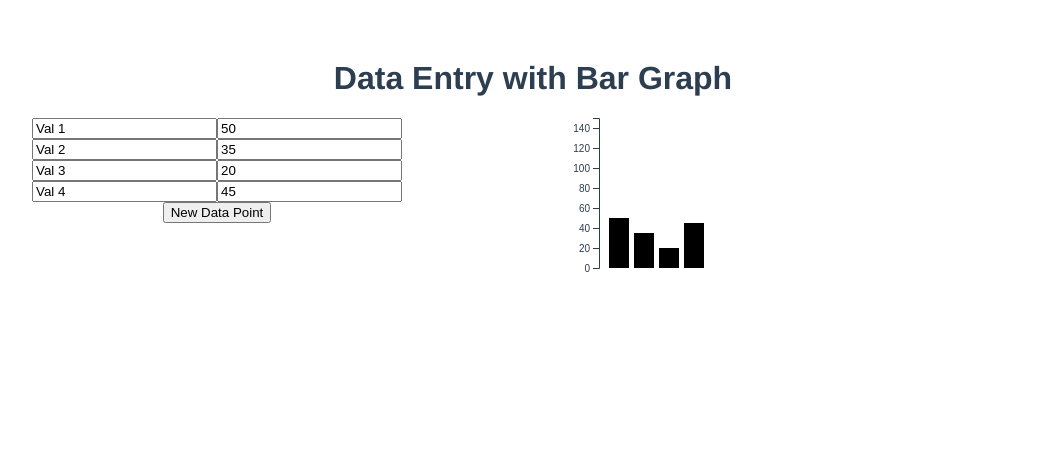
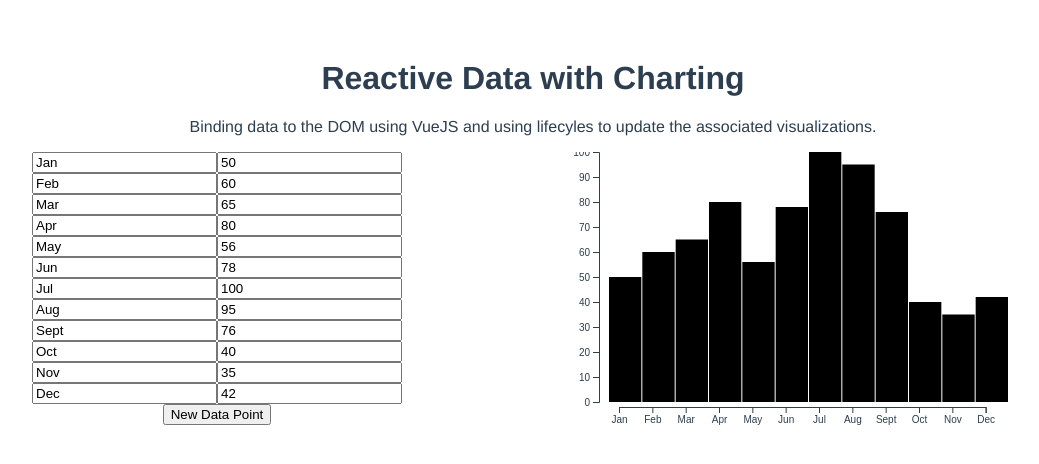
Before and after one commit to ignoreintuition/d3vue, a Vue app: page / in a window 1280 px wide. Shown: the top 464 px of the page, without its empty margins (107-1146 px from the left). Built offline with nearby package versions, Linux system fonts and the light colour scheme.

Commit message:
Added scales and domains
Scales
Domains
options parameter to allow custom settings

```diff
--- a/src/App.vue
+++ b/src/App.vue
@@ -1,6 +1,7 @@
 <template>
   <div id="app">
-  <h1> Data Entry with Bar Graph </h1>
+  <h1> Reactive Data with Charting </h1>
+  <p> Binding data to the DOM using VueJS and using lifecyles to update the associated visualizations. </p>
   <index/>
   </div>
 </template>
--- a/src/components/index.vue
+++ b/src/components/index.vue
@@ -21,18 +21,33 @@ export default {
   data () {
     return {
       dataSet: [
-        {'val': 50,'name': 'Val 1'},
-        {'val': 35,'name': 'Val 2'},
-        {'val': 20,'name': 'Val 3'},
-        {'val': 45,'name': 'Val 4'}
-      ]
+        {'val': 50,'name': 'Jan'},
+        {'val': 60,'name': 'Feb'},
+        {'val': 65,'name': 'Mar'},
+        {'val': 80,'name': 'Apr'},
+        {'val': 56,'name': 'May'},
+        {'val': 78,'name': 'Jun'},
+        {'val': 100,'name': 'Jul'},
+        {'val': 95,'name': 'Aug'},
+        {'val': 76,'name': 'Sept'},
+        {'val': 40,'name': 'Oct'},
+        {'val': 35,'name': 'Nov'},
+        {'val': 42,'name': 'Dec'}
+      ],
+      options: {
+        selector: '#chart',
+        metric: 'val',
+        dim: 'name',
+        height: 250,
+        width: 400
+      }
     }
   },
   mounted: function() {
-    this.$helpers.barChart.update(this.$d3, this.dataSet);
+    this.$helpers.barChart.update(this.$d3, this.dataSet, this.options);
   },
   beforeUpdate: function(){
-    this.$helpers.barChart.update(this.$d3, this.dataSet);
+    this.$helpers.barChart.update(this.$d3, this.dataSet, this.options);
   },
   methods: {
     addDataPoint: function () {
--- a/src/v-charts/index.js
+++ b/src/v-charts/index.js
@@ -2,27 +2,68 @@ export default {
   install: function (Vue) {
     Vue.prototype.$helpers = {
       barChart: {
-        update: function(d3, ds) {
-          var svg = d3.select("#chart")
+        // $helpers.barchart.update
+        // d3 - d3 instance
+        // ds - dataSet
+        // options
+        // { selector: '#chart'
+        //   metric: 'count'
+        //   dim: 'dimension'
+        // }
+        update: function(d3, ds, options) {
+          var domainArr = [];
+          var rangeArr = [];
+
+          var svg = d3.select(options.selector)
           var g = svg.selectAll("rect")
           .data(ds);
 
+          var maxVal = Math.max.apply(Math,ds.map(function(o){
+            return o[options.metric];
+          }));
+
+          ds.forEach(function(t){domainArr.push(t[options.dim])})
+          ds.forEach(function(t, i){rangeArr.push(options.width * i / ds.length)})
+
+          var xScale = d3.scaleOrdinal()
+              .domain(domainArr)
+              .range(rangeArr);
+
           var yScale = d3.scaleLinear()
-            .range([150, 0])
-            .domain([0,150]);
+            .domain([0,maxVal])
+            .range([options.height, 0]);
 
           var yAxis = d3.axisLeft()
               .scale(yScale);
 
-          g.enter().append("rect")
-          .attr("width", 20)
+          var xAxis = d3.axisBottom()
+              .scale(xScale);
+
+          svg.selectAll("g").remove();
+
+          g.enter()
+          .append("rect")
           .merge(g)
-          .attr("height", function(d) {return d.val})
-          .attr("x", function(d, i){ return (i * 25) + 60})
-          .attr("y", function(d) {return 150 - d.val})
+          .attr("width", function(d, i){
+            return (options.width / ds.length) - 1
+          })
+          .attr("height", function(d) {
+            return options.height - yScale(d[options.metric])
+          })
+          .attr("x", function(d, i){
+            return (i * (options.width / ds.length)) + 60
+          })
+          .attr("y", function(d) {
+            return yScale(d[options.metric]);
+          })
+
           svg.append("g")
-            .attr("transform", "translate(" + 50 + "," + 0 + ")")
+            .attr("transform", "translate(50,0)")
             .call(yAxis);
+
+          svg.append("g")
+            .attr("transform", "translate(70,"+ (options.height + 5) + ")")
+            .call(xAxis);
 
           g.exit().remove();
         }
```
